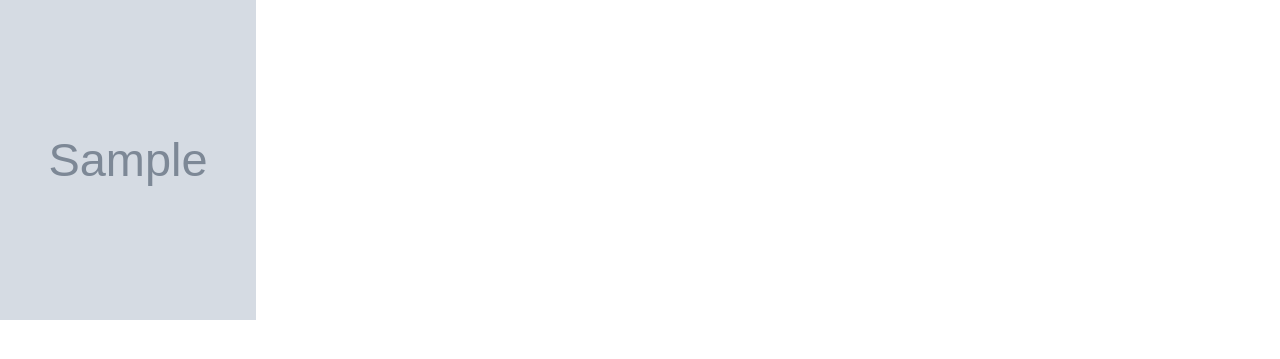
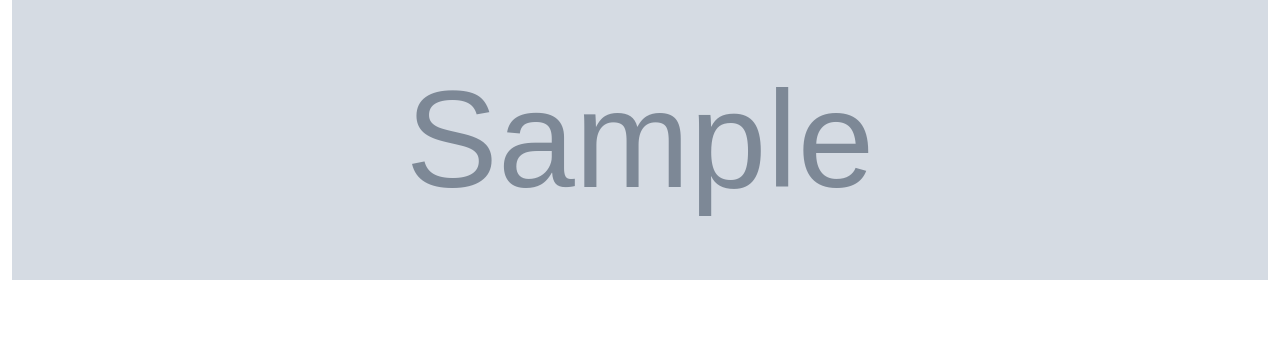
Before and after one commit to alphine3900/my-gallery, a Django app: page / in a window 1280 px wide. Shown: the part 70-429 px from the top of the page. Run offline with Django 4.2, Linux system fonts and the light colour scheme; tables that the repository leaves empty hold one stand-in row (values such as "Sample post"); grey boxes marked "Sample" are stand-in pictures; some libraries are stand-ins or nearby versions.

Commit message:
added index file

```diff
--- a/app2/templates/app2/index.html
+++ b/app2/templates/app2/index.html
@@ -2,13 +2,17 @@
 {%block content%}
 
 {%for result in results%}
- <div class="col-xs-6 col-sm-6 col-md-6 col-lg-6">
+<div class="container-fluid">
+
+ <div class="row main">
+     <div class="col-md-12">
      <a href=""  data-bs-toggle="modal" data-bs-target="#results{{result.id}}">
          {% if result.image %}
-               <img id="img"style="width:40%;height:40%" src="{{result.image.url}}" class="img-responsive" alt="Image">
+               <img id="img" style="width:100%;height:35vh" src="{{result.image.url}}" class="img-responsive" alt="Image">
 
-{% endif %}
+            {% endif %}
     </a>
+</div>
  </div>
 
 <div class="modal fade"  id="results{{result.id}}">
@@ -17,7 +21,7 @@
             <div class="modal-body">
                 <h1>{{result.name}}</h1>
    {% if result.image %}
-               <img id="im" style="width:40%;height:40%" src="{{result.image.url}}" class="img-responsive" alt="Image">
+               <img  style="width:100%;height:40%" src="{{result.image.url}}" class="img-responsive" alt="Image">
 
 {% endif %}
                 <p>{{result.description}}</p>
@@ -39,16 +43,7 @@
 </div>
 
 <script>function Copy(x){navigator.clipboard.writeText(x)}</script>
+</div>
 {%endfor%}
 
 {%endblock%}
-<style>
-
-    #img{
-    display:flex;
-    }
-    .modal fade{
-    background-color:blue;
-    }
-
-</style>
```
